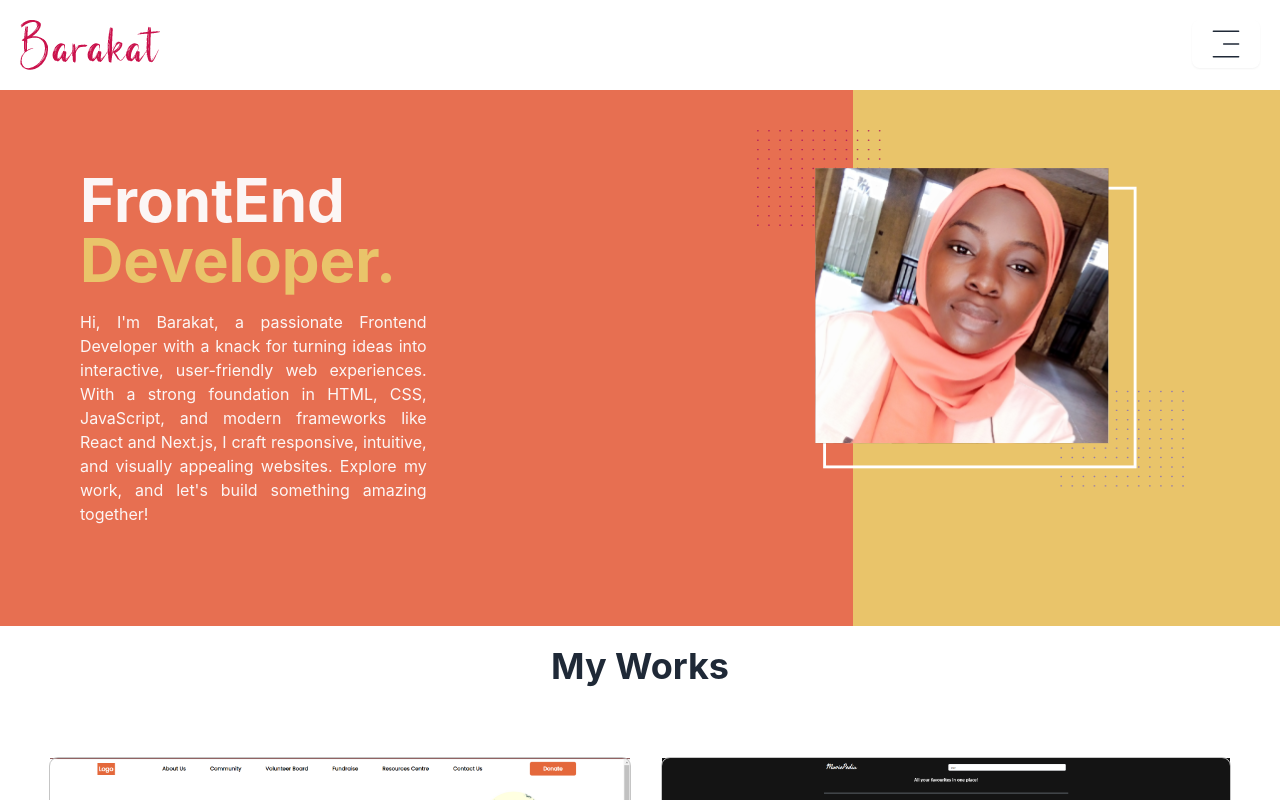
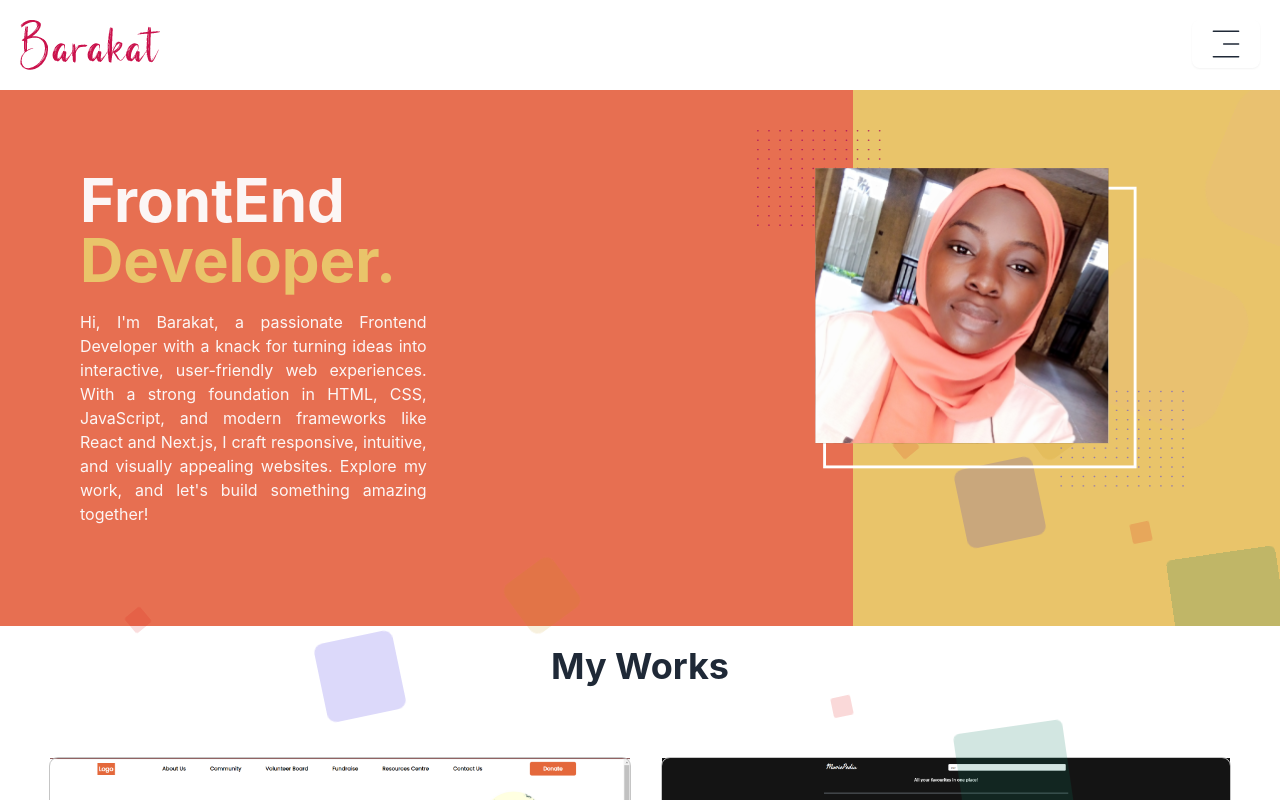
Before and after one commit to barakatokikiola/My-Portfolio, a React (Create React App) app: page / in a window 1280 px wide. Shown: the top 800 px of the page. Built offline with nearby package versions, Linux system fonts and the light colour scheme.

Commit message:
background animation added

```diff
--- a/src/App.css
+++ b/src/App.css
@@ -1,38 +1,175 @@
-.App {
-  text-align: center;
+@tailwind base;
+@tailwind components;
+@tailwind utilities;
+
+/*Start Animations*/
+@-webkit-keyframes animatetop {
+	from {
+		top: -300px;
+		opacity: 0;
+	}
+	to {
+		top: 0;
+		opacity: 1;
+	}
+}
+@keyframes animatetop {
+	from {
+		top: -300px;
+		opacity: 0;
+	}
+	to {
+		top: 0;
+		opacity: 1;
+	}
+}
+@-webkit-keyframes zoomIn {
+	0% {
+		opacity: 0;
+		-webkit-transform: scale3d(0.3, 0.3, 0.3);
+		transform: scale3d(0.3, 0.3, 0.3);
+	}
+	50% {
+		opacity: 1;
+	}
+}
+@keyframes zoomIn {
+	0% {
+		opacity: 0;
+		-webkit-transform: scale3d(0.3, 0.3, 0.3);
+		transform: scale3d(0.3, 0.3, 0.3);
+	}
+	50% {
+		opacity: 1;
+	}
+}
+/*End Animations*/
+/*
+-- Start BackGround Animation
+*/
+.area {
+	background: transparent;
+	background: -webkit-linear-gradient(to left, #fff, #fff);
+	width: 100%;
+	height: 100vh;
+	position: absolute;
+	z-index: -1;
 }
 
-.App-logo {
-  height: 40vmin;
-  pointer-events: none;
+.circles {
+	position: absolute;
+	top: 0;
+	left: 0;
+	width: 100%;
+	height: 100%;
+	overflow: hidden;
 }
 
-@media (prefers-reduced-motion: no-preference) {
-  .App-logo {
-    animation: App-logo-spin infinite 20s linear;
-  }
+.circles li {
+	position: absolute;
+	display: block;
+	list-style: none;
+	width: 20px;
+	height: 20px;
+	animation: animate 25s linear infinite;
+	bottom: -150px;
 }
 
-.App-header {
-  background-color: #282c34;
-  min-height: 100vh;
-  display: flex;
-  flex-direction: column;
-  align-items: center;
-  justify-content: center;
-  font-size: calc(10px + 2vmin);
-  color: white;
+.circles li:nth-child(1) {
+	left: 25%;
+	width: 80px;
+	height: 80px;
+	animation-delay: 0s;
+  background: rgba(28, 7, 220, 0.2);
 }
 
-.App-link {
-  color: #61dafb;
+.circles li:nth-child(2) {
+	left: 10%;
+	width: 20px;
+	height: 20px;
+	animation-delay: 2s;
+	animation-duration: 12s;
+  background: rgba(220, 7, 7, 0.2);
 }
 
-@keyframes App-logo-spin {
-  from {
-    transform: rotate(0deg);
-  }
-  to {
-    transform: rotate(360deg);
-  }
+.circles li:nth-child(3) {
+	left: 70%;
+	width: 20px;
+	height: 20px;
+	animation-delay: 4s;
+  background: rgba(8, 144, 171, 0.2);
 }
+
+.circles li:nth-child(4) {
+	left: 40%;
+	width: 60px;
+	height: 60px;
+	animation-delay: 0s;
+	animation-duration: 18s;
+  background: rgba(198, 143, 5, 0.2);
+}
+
+.circles li:nth-child(5) {
+	left: 65%;
+	width: 20px;
+	height: 20px;
+	animation-delay: 0s;
+  background: rgba(220, 7, 7, 0.2);
+}
+
+.circles li:nth-child(6) {
+	left: 75%;
+	width: 110px;
+	height: 110px;
+	animation-delay: 3s;
+  background: rgba(6, 114, 85, 0.2);
+}
+
+.circles li:nth-child(7) {
+	left: 35%;
+	width: 150px;
+	height: 150px;
+	animation-delay: 7s;
+  background: rgba(178, 7, 121, 0.2);
+}
+
+.circles li:nth-child(8) {
+	left: 50%;
+	width: 25px;
+	height: 25px;
+	animation-delay: 15s;
+	animation-duration: 45s;
+  background: rgba(107, 24, 191, 0.2);
+}
+
+.circles li:nth-child(9) {
+	left: 20%;
+	width: 15px;
+	height: 15px;
+	animation-delay: 2s;
+	animation-duration: 35s;
+  background: rgba(114, 152, 9, 0.2);
+}
+
+.circles li:nth-child(10) {
+	left: 85%;
+	width: 150px;
+	height: 150px;
+	animation-delay: 0s;
+	animation-duration: 11s;
+  background: rgba(231, 164, 164, 0.2);
+}
+
+@keyframes animate {
+	0% {
+		transform: translateY(0) rotate(0deg);
+		opacity: 1;
+		border-radius: 0;
+	}
+
+	100% {
+		transform: translateY(-1000px) rotate(720deg);
+		opacity: 0;
+		border-radius: 50%;
+	}
+}
--- a/src/App.js
+++ b/src/App.js
@@ -1,10 +1,12 @@
 import './App.css';
+import Background from './components/Background';
 import Home from './components/Home';
 
 function App() {
   return (
     <div className="">
       <Home />
+      <Background/>
     </div>
   );
 }
--- /dev/null
+++ b/src/components/Background.jsx
@@ -0,0 +1,22 @@
+import React from 'react'
+
+const Background = () => {
+  return (
+
+			<ul class="circles fixed z-10 top-0 left-0 overflow-hidden w-full h-full">
+				<li></li>
+				<li></li>
+				<li></li>
+				<li></li>
+				<li></li>
+				<li></li>
+				<li></li>
+				<li></li>
+				<li></li>
+				<li></li>
+			</ul>
+
+  )
+}
+
+export default Background
--- /dev/null
+++ b/src/components/Contact.jsx
@@ -0,0 +1,11 @@
+import React from 'react';
+
+const Contact = () => {
+  return (
+
+		<></>
+
+  )
+}
+
+export default Contact;
--- a/src/components/Hero.jsx
+++ b/src/components/Hero.jsx
@@ -1,5 +1,6 @@
 import React from "react";
 import barakat from '../assets/Component 2.svg';
+import Background from "./Background";
 
 
 
@@ -8,18 +9,22 @@ const Hero =() => {
     return(
         <div className="flex flex-col lg:flex-row">
 
-            <div className="p-10 lg:p-20 bg-burnt-sienna text-saffron w-full lg:w-2/3">
+
+            <div className="p-10 lg:p-20 z-10 bg-burnt-sienna text-saffron w-full lg:w-2/3">
+
                 <h1 className="text-6xl font-bold text-off-white">FrontEnd</h1>
                 <h1 className="text-6xl font-bold ">Developer.</h1>
-                <p className="my-5 lg:w-1/2 w-full text-justify text-off-white">Hi, I'm Barakat, a passionate Frontend Developer with a knack for turning ideas into interactive,
+                <p className="my-5 lg:w-1/2 w-full text-justify text-off-white ">Hi, I'm Barakat, a passionate Frontend Developer with a knack for turning ideas into interactive,
                     user-friendly web experiences. With a strong foundation in HTML, CSS, JavaScript, and modern frameworks like React and Next.js,
                      I craft responsive, intuitive, and visually appealing websites. Explore my work,
                      and let's build something amazing together!</p>
 
             </div>
-            <div className="p-10 lg:p-10 w-full mx-auto justify-center lg:w-1/3 bg-saffron lg:relative">
-                <img src={barakat} alt='' className="lg:absolute lg:-left-24"  />
+            <div className="p-10  lg:p-10  w-full mx-auto justify-center lg:w-1/3 bg-saffron lg:relative">
+            <Background/>
+                <img src={barakat} alt='' className="lg:absolute lg:-left-24 z-20"  />
             </div>
+
         </div>
     )
 }
--- a/src/components/Home.jsx
+++ b/src/components/Home.jsx
@@ -3,6 +3,8 @@ import Navbar from "./Navbar";
 import Hero from "./Hero";
 import Portfolio from "./Portfolio";
 import Footer from "./Footer";
+import Contact from "./Contact";
+
 
 const Home=()=>{
 
@@ -11,6 +13,7 @@ const Home=()=>{
            <Navbar />
            <Hero />
            <Portfolio />
+           <Contact />
            <Footer />
         </div>
     )
--- a/src/components/Portfolio.jsx
+++ b/src/components/Portfolio.jsx
@@ -48,10 +48,12 @@ const Portfolio=()=>{
      ]
     return(
         <div className="">
+
             <div className="flex text-pastel-violet justify-center mx-auto py-5">
                 <h1 className="text-4xl font-bold">My Works</h1>
             </div>
-            <div className='flex flex-row flex-wrap p-8 justify-center items-center gap-8 mx-auto my-5'>
+            <div className='z-10 flex flex-row flex-wrap p-8 justify-center items-center gap-8 mx-auto my-5'>
+
         {cardList.map((card) => {
             return (
                 <WorkCard
@@ -62,7 +64,9 @@ const Portfolio=()=>{
                 />
             )
         })}
+
         </div>
+
         </div>
     )
 }
--- a/src/components/WorkCard.jsx
+++ b/src/components/WorkCard.jsx
@@ -5,6 +5,7 @@ const WorkCard =(props)=> {
 
     return(
         <>
+
         <div className='outline outline-1 outline-[#c5c5c5] card-compact rounded-lg'>
             <div className='card-img w-full'>
             <img src={props.img} alt='' className='w-full h-64' />
--- a/tailwind.config.js
+++ b/tailwind.config.js
@@ -4,7 +4,24 @@ module.exports = {
     "./src/**/*.{js,jsx,ts,tsx}",
   ],
   theme: {
-    extend: {},
+    extend: {
+      keyframes: {
+        cube: {
+          from: {
+            transform: "scale(0) rotate(0deg) translate(-50%, -50%)",
+            opacity: "1",
+          },
+          to: {
+            transform: "scale(20) rotate(960deg) translate(-50%, -50%)",
+            opacity: "0",
+          },
+        },
+      },
+      animation: {
+        cube: "cube 2s ease-in-out forwards",
+      },
+
+    },
     colors: {
       'charcoal': '#264653',
       'saffron': '#e9c46a',
```
